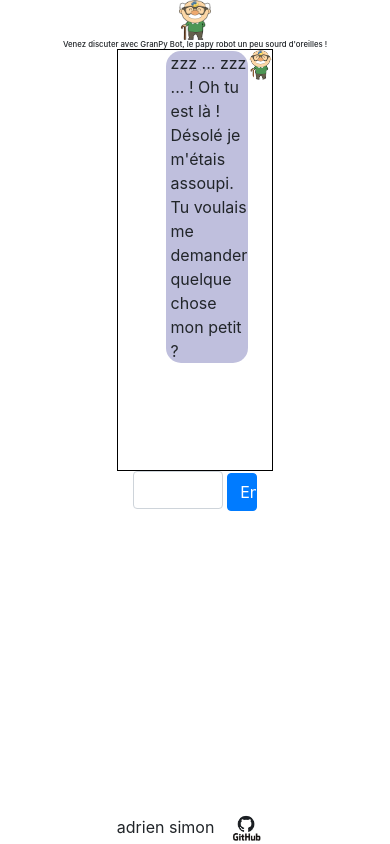
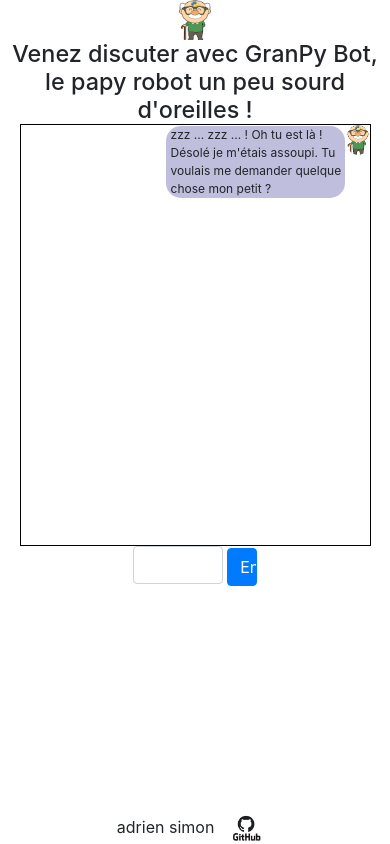
Before and after one commit to adrien914/P7_Adrien_Simon, a Flask app: page / in a window 390 px wide. Run offline with Flask 2, Linux system fonts and the light colour scheme; some libraries are stand-ins or nearby versions.

Commit message:
more responsive site

```diff
--- a/static/css/index.css
+++ b/static/css/index.css
@@ -5,6 +5,8 @@
 .top-text {
   font-size: 2vw !important;
 }
+
+
 
 footer {
   position: fixed;
@@ -21,7 +23,7 @@ footer {
 #chat {
   margin: auto;
   height: 50vh;
-  width: 40%;
+  width: 60vw;
   background: white;
   border: solid 1px black;
   overflow: auto;
@@ -33,7 +35,7 @@ footer {
   padding-left: 5px;
   overflow-wrap: break-word;
   border-radius: 15px;
-
+  font-size: 15px;
 }
 
 .bot-chat-div {
@@ -93,3 +95,28 @@ footer {
   0% { transform: rotate(0deg); }
   100% { transform: rotate(360deg); }
 }
+
+@media screen and (min-width: 400px) and (max-width: 800px) {
+  .top-text {
+    font-size: 4vw !important;
+  }
+}
+
+@media screen and (max-width: 400px) {
+  .top-text {
+    font-size: 6vw !important;
+  }
+
+  #chat {
+    width: 90vw;
+  }
+
+  .bot-chat, .user-chat {
+    width: 50%;
+    margin: 1px 1px 1px 1px;
+    padding-left: 5px;
+    overflow-wrap: break-word;
+    border-radius: 15px;
+    font-size: 12px !important;
+  }
+}
--- a/templates/index.html
+++ b/templates/index.html
@@ -11,7 +11,7 @@
 
     {# TODO fix footer, fix button size #}
     </head>
-    <body class="h-100">
+    <body class="h-100 mb-1">
         <header>
             <div class="container">
                 <div class="row">
```
